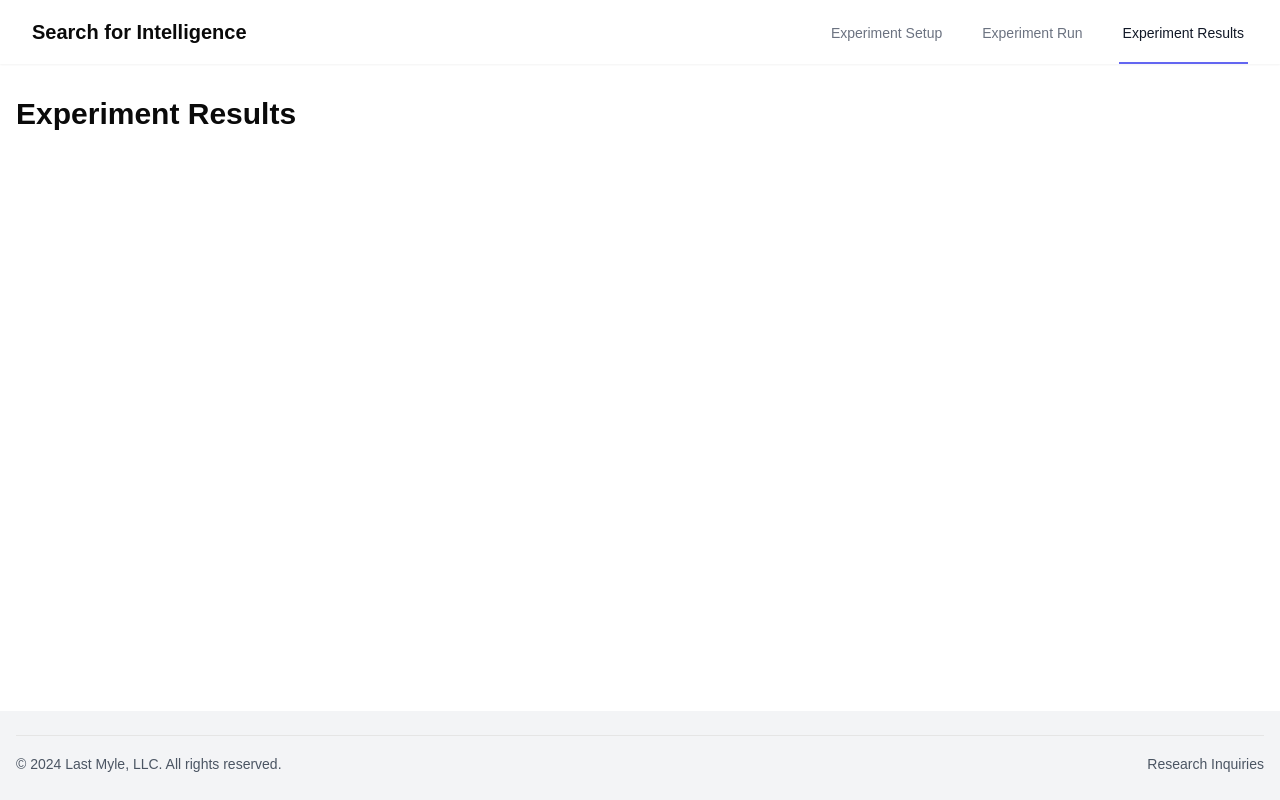
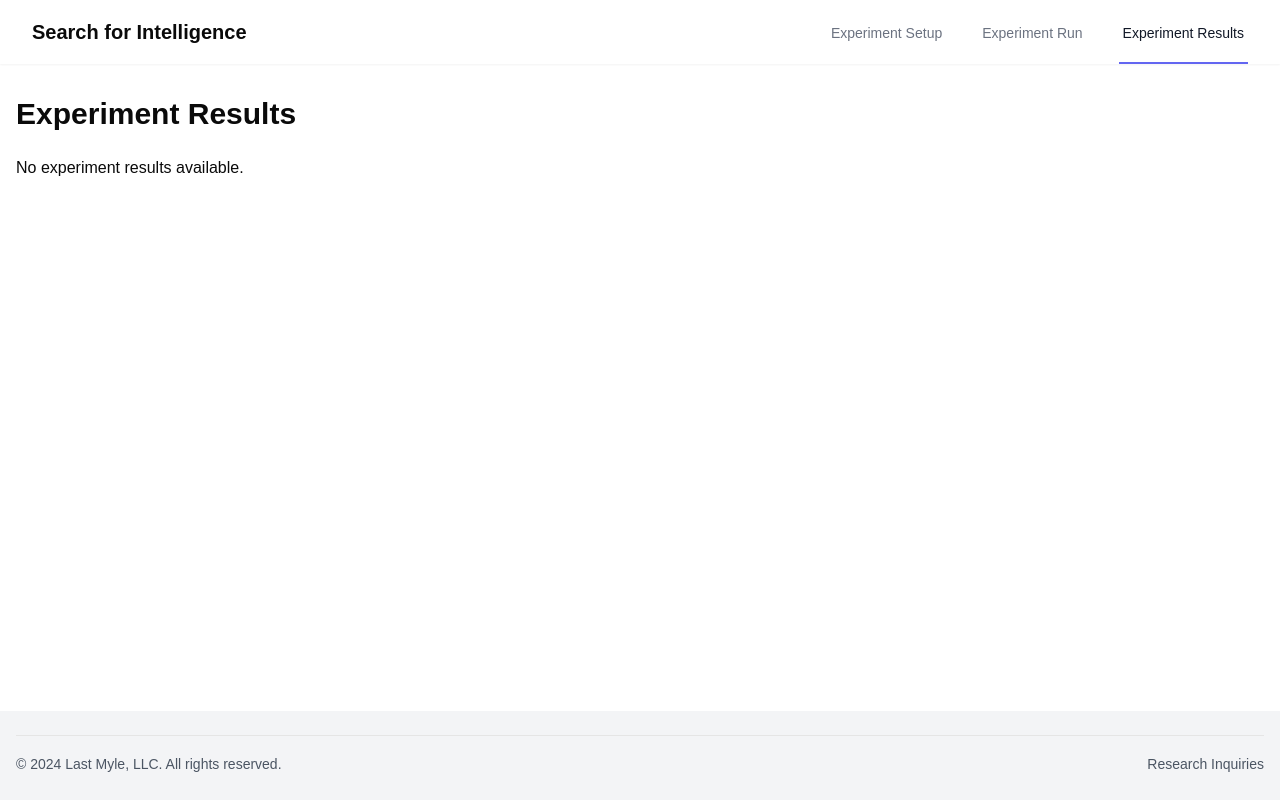
Before and after one commit to deboboy/search-for-intelligence, a Next.js app: page /experiment-results in a window 1280 px wide. Built offline with nearby package versions, Linux system fonts and the light colour scheme.

Commit message:
add no results message for experiments run

```diff
--- a/app/experiment-results/page.tsx
+++ b/app/experiment-results/page.tsx
@@ -22,7 +22,10 @@ export default function ExperimentResults() {
   return (
     <div className="container mx-auto px-4 py-8">
       <h1 className="text-3xl font-bold mb-6">Experiment Results</h1>
-      {experiments.map((experiment) => (
+      {experiments.length === 0 ? (
+        <p>No experiment results available.</p>
+      ) : (
+        experiments.map((experiment) => (
         <div key={experiment.id} className="mb-8 p-4 border rounded-lg shadow-sm">
           <h2 className="text-2xl font-semibold mb-4">Experiment {experiment.id}</h2>
           <p><strong>LLM:</strong> {experiment.llm}</p>
@@ -53,7 +56,8 @@ export default function ExperimentResults() {
             ))
           }
         </div>
-      ))}
+      ))
+    )}
     </div>
   );
 }
```
